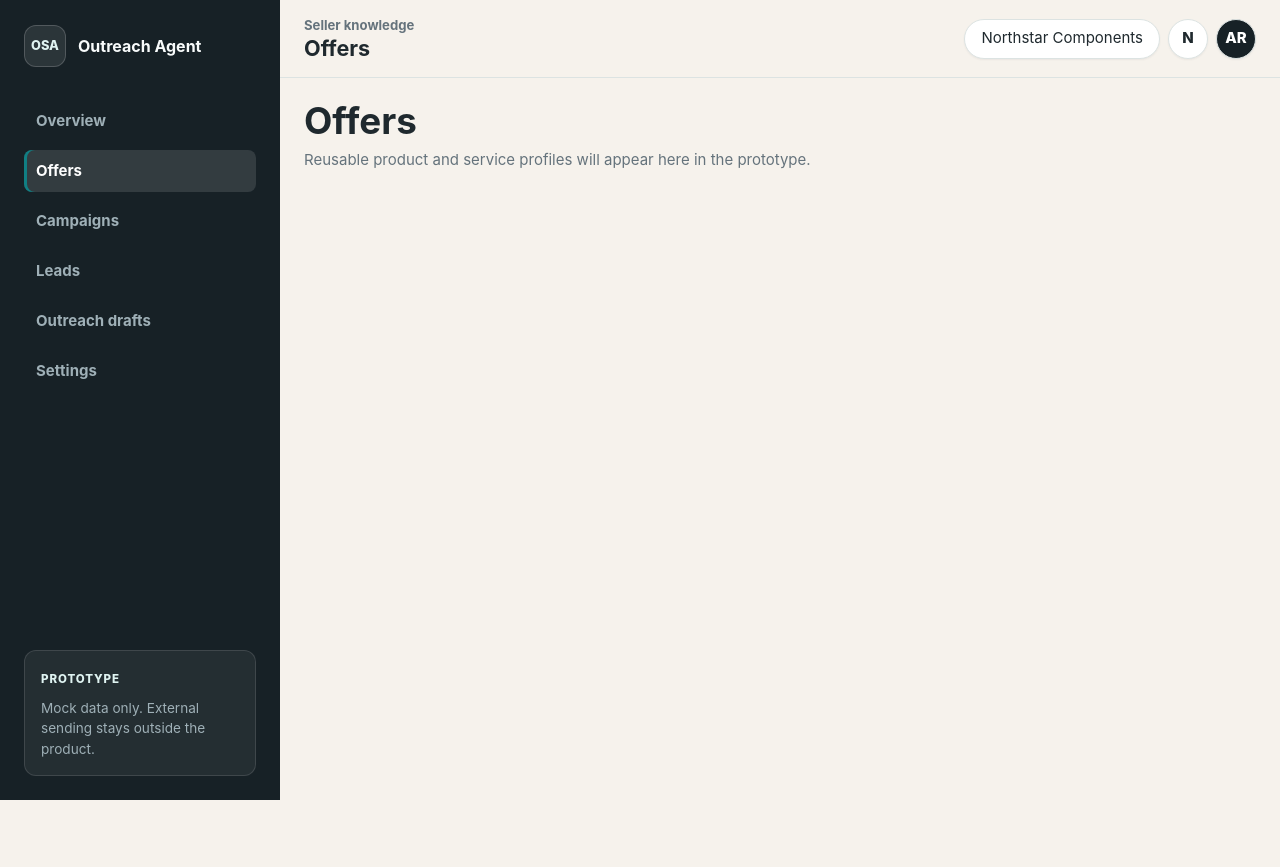
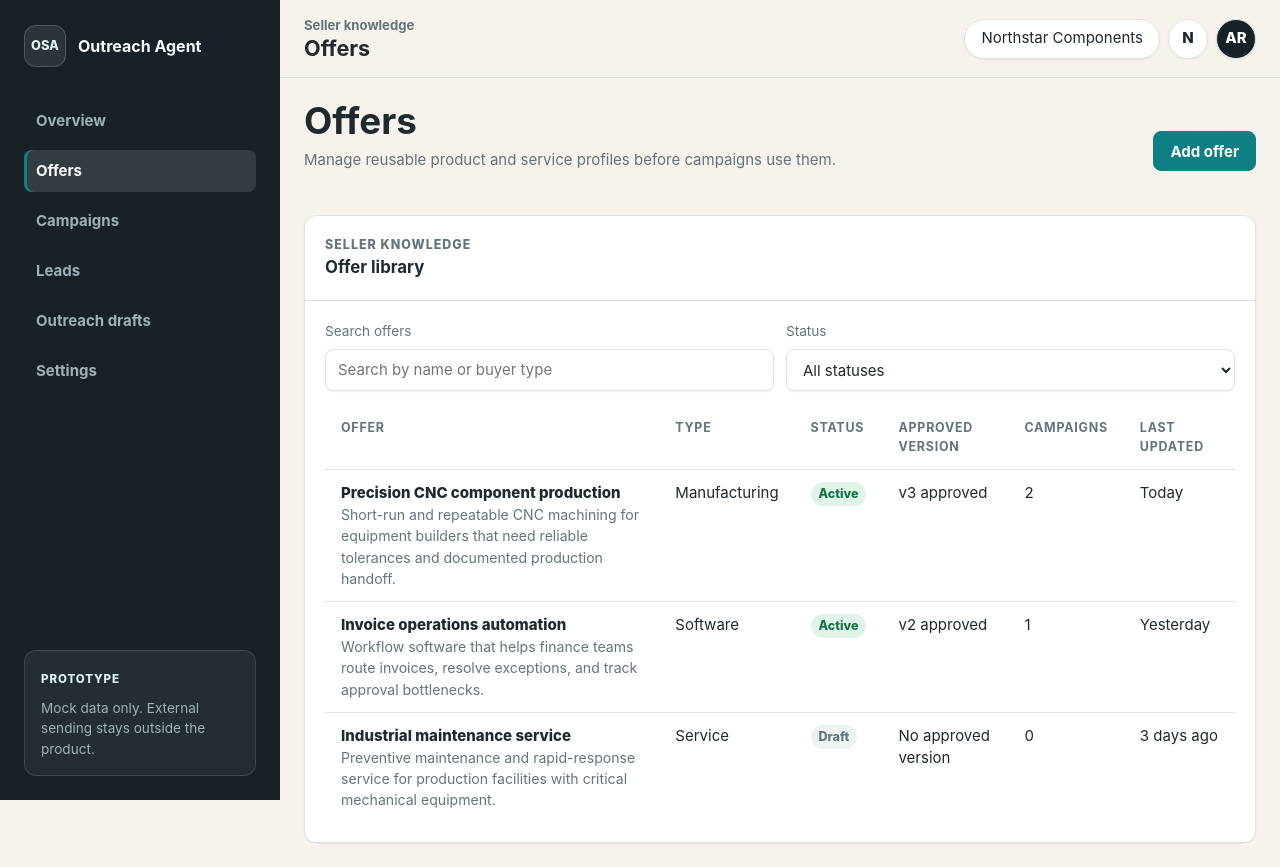
Before and after one commit to askoldas/outreach-saas-agent, a Next.js app: page /offers in a window 1280 px wide. Before the commit the page ends 800 px from the top, so only its background shows below. Built offline with nearby package versions, Linux system fonts and the light colour scheme.

Commit message:
feat: add offer management prototype

```diff
--- a/src/app/offers/page.tsx
+++ b/src/app/offers/page.tsx
@@ -1,10 +1,80 @@
+import Link from "next/link";
+import { offers } from "@/data/mock/prospecting";
+import { statusLabel, statusTone } from "@/lib/format";
+import styles from "@/features/shared/Feature.module.css";
+import form from "@/components/ui/FormControls.module.css";
+import { Badge } from "@/components/ui/Badge";
+import { ButtonLink } from "@/components/ui/Button";
+import { Card, CardHeader } from "@/components/ui/Card";
 import { PageHeader } from "@/components/ui/PageHeader";
 
 export default function OffersPage() {
   return (
-    <PageHeader
-      title="Offers"
-      description="Reusable product and service profiles will appear here in the prototype."
-    />
+    <div className={styles.grid}>
+      <PageHeader
+        title="Offers"
+        description="Manage reusable product and service profiles before campaigns use them."
+        actions={
+          <ButtonLink href="/offers/new" variant="primary">
+            Add offer
+          </ButtonLink>
+        }
+      />
+
+      <Card>
+        <CardHeader title="Offer library" eyebrow="Seller knowledge" />
+        <div className={styles.cardBody}>
+          <div className={styles.filters}>
+            <label className={form.field} htmlFor="offer-search">
+              <span>Search offers</span>
+              <input className={form.input} id="offer-search" placeholder="Search by name or buyer type" />
+            </label>
+            <label className={form.field} htmlFor="offer-status">
+              <span>Status</span>
+              <select className={form.select} id="offer-status" defaultValue="all">
+                <option value="all">All statuses</option>
+                <option value="active">Active</option>
+                <option value="draft">Draft</option>
+                <option value="archived">Archived</option>
+              </select>
+            </label>
+          </div>
+
+          <div className={styles.tableWrap}>
+            <table className={styles.table}>
+              <thead>
+                <tr>
+                  <th>Offer</th>
+                  <th>Type</th>
+                  <th>Status</th>
+                  <th>Approved version</th>
+                  <th>Campaigns</th>
+                  <th>Last updated</th>
+                </tr>
+              </thead>
+              <tbody>
+                {offers.map((offer) => (
+                  <tr key={offer.id}>
+                    <td>
+                      <Link className={styles.primaryText} href={`/offers/${offer.id}`}>
+                        {offer.name}
+                      </Link>
+                      <span className={styles.secondaryText}>{offer.summary}</span>
+                    </td>
+                    <td>{statusLabel(offer.type)}</td>
+                    <td>
+                      <Badge tone={statusTone(offer.status)}>{statusLabel(offer.status)}</Badge>
+                    </td>
+                    <td>{offer.approvedVersion}</td>
+                    <td>{offer.campaignCount}</td>
+                    <td>{offer.lastUpdated}</td>
+                  </tr>
+                ))}
+              </tbody>
+            </table>
+          </div>
+        </div>
+      </Card>
+    </div>
   );
 }
```
Also changed, not shown: src/app/offers/[id]/page.tsx (added, +86 -0 lines), src/app/offers/new/page.tsx (added, +14 -0 lines), src/features/offers/OfferForm.tsx (added, +71 -0 lines).
